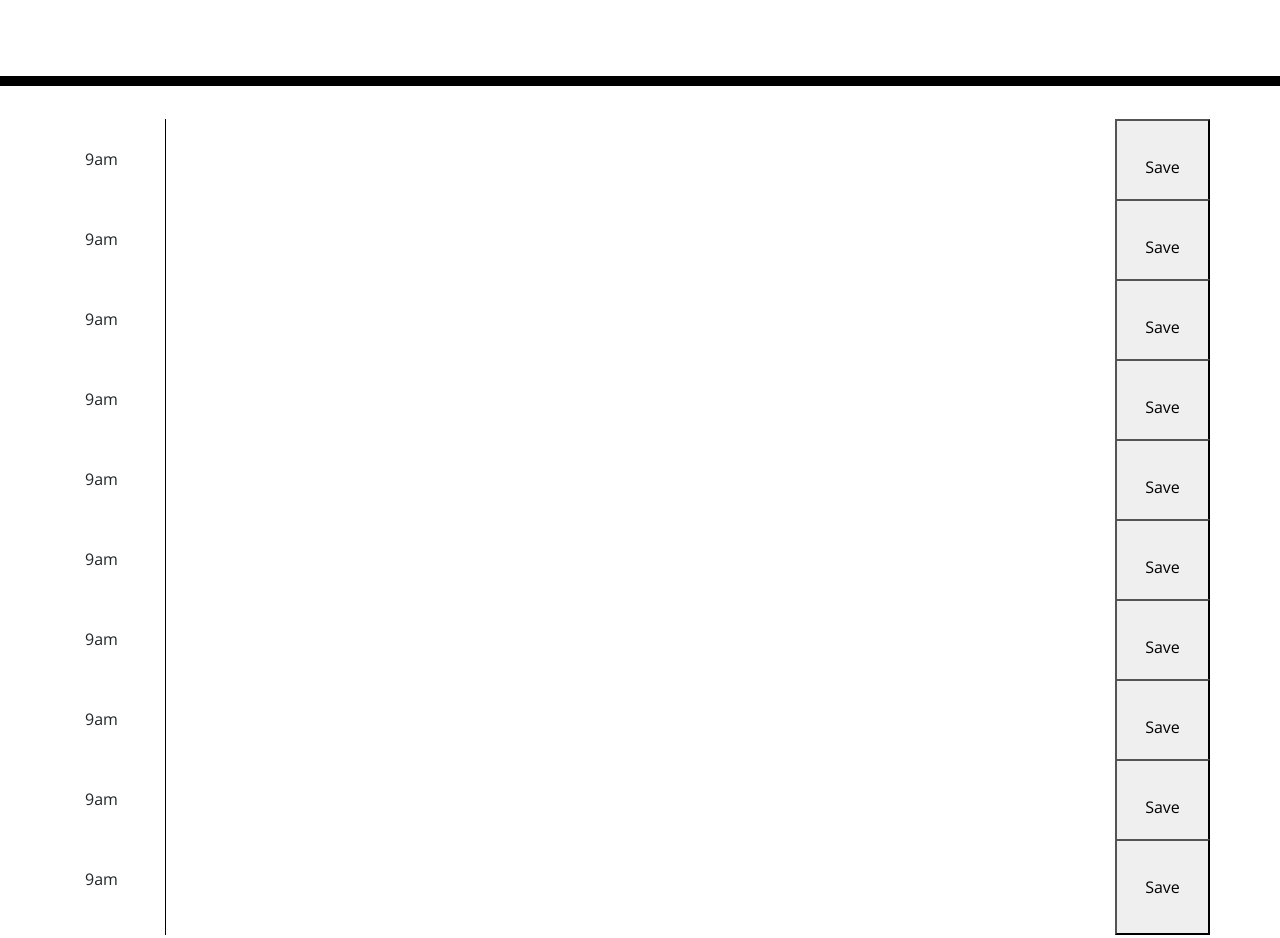
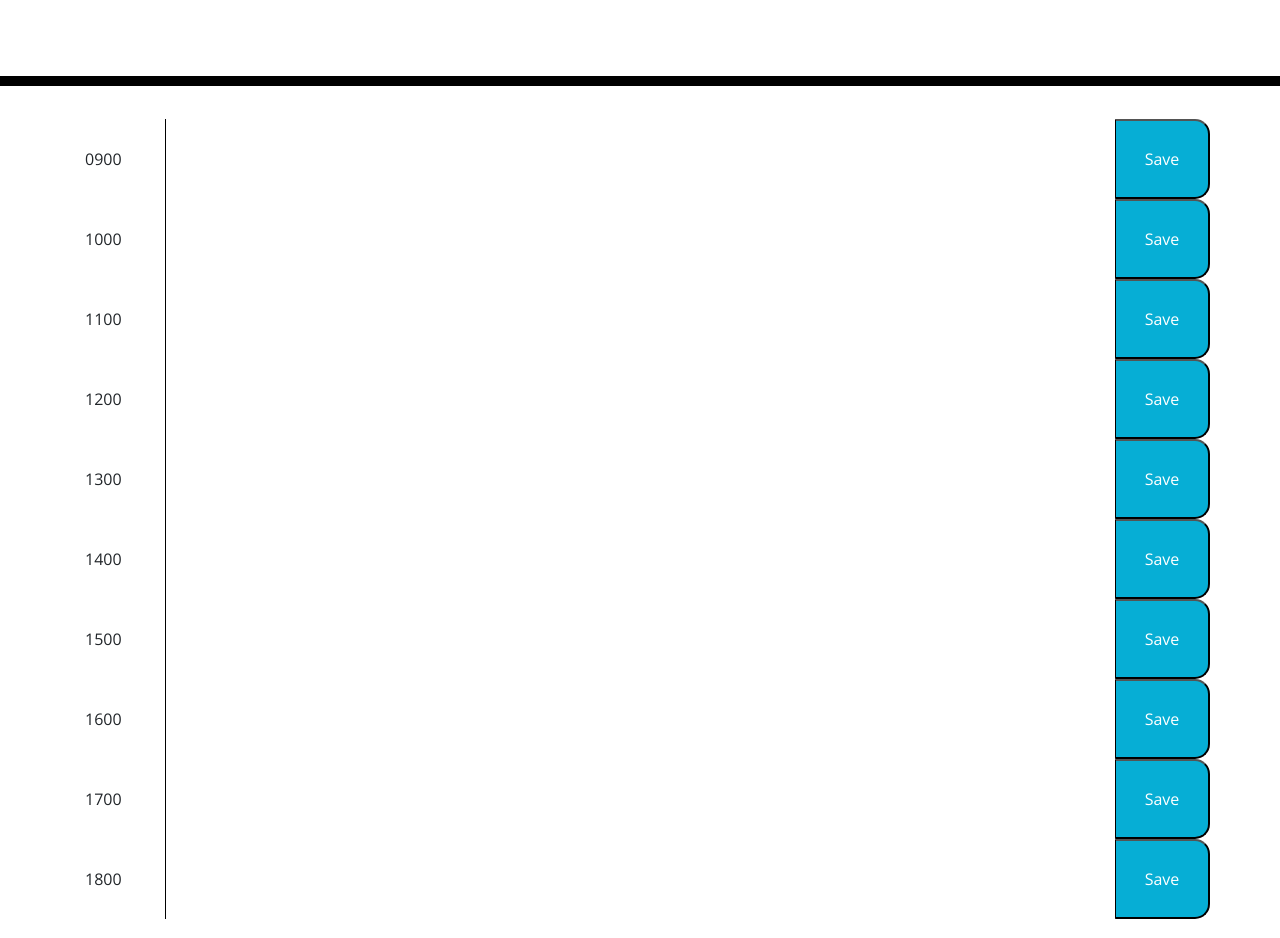
Before and after one commit to Dethrelkeld/DayPlanner, a plain HTML site: page index.html in a window 1280 px wide. Shown: the part 182-1120 px from the top of the page. Drawn offline with nearby package versions, Linux system fonts and the light colour scheme; a script that the page names is missing.

Commit message:
fixed classes added some comments and heights

```diff
--- a/assets/style.css
+++ b/assets/style.css
@@ -23,6 +23,7 @@ textarea{
 
 .description{
   white-space: pre-wrap;
+  height: 80px;
 }
 
 .time-block{
@@ -33,7 +34,8 @@ textarea{
 .row {
   white-space: pre-wrap;
   height: 80px;
-  border-top: 1px solid white;;
+  border-top: 1px solid white;
+
 }
 
 .hour {
@@ -63,9 +65,14 @@ textarea{
   border-bottom-right-radius: 15px;
   background-color: #06AED5;
   color: white;
+  height: 80px;
 }
 
 .saveBtn i:hover {
   font-size: 20px;
   transition: all .3s ease-in-out;
 }
+
+.time {
+  height: 80px;
+}
--- a/index.html
+++ b/index.html
@@ -22,74 +22,74 @@
   </header>
   <div class="container">
     <div class="row" id="hour-9">
-      <div class="col-md-1">
-        <p>9am</p>
+      <div class="col-md-1 time">
+        <p>0900</p>
       </div>
       <textarea class="col-md-10 description"></textarea>
-      <button class="col-md-1 save-button">Save</button>
+      <button class="col-md-1 saveBtn">Save</button>
     </div>
     <div class="row" id="hour-10">
-      <div class="col-md-1">
-        <p>9am</p>
+      <div class="col-md-1 time">
+        <p>1000</p>
       </div>
       <textarea class="col-md-10 description"></textarea>
-      <button class="col-md-1 save-button">Save</button>
+      <button class="col-md-1 saveBtn">Save</button>
     </div>
     <div class="row" id="hour-11">
-      <div class="col-md-1">
-        <p>9am</p>
+      <div class="col-md-1 time">
+        <p>1100</p>
       </div>
       <textarea class="col-md-10 description"></textarea>
-      <button class="col-md-1 save-button">Save</button>
+      <button class="col-md-1 saveBtn">Save</button>
     </div>
     <div class="row" id="hour-12">
-      <div class="col-md-1">
-        <p>9am</p>
+      <div class="col-md-1 time">
+        <p>1200</p>
       </div>
       <textarea class="col-md-10 description"></textarea>
-      <button class="col-md-1 save-button">Save</button>
+      <button class="col-md-1 saveBtn">Save</button>
     </div>
     <div class="row" id="hour-13">
-      <div class="col-md-1">
-        <p>9am</p>
+      <div class="col-md-1 time">
+        <p>1300</p>
       </div>
       <textarea class="col-md-10 description"></textarea>
-      <button class="col-md-1 save-button">Save</button>
+      <button class="col-md-1 saveBtn">Save</button>
     </div>
     <div class="row" id="hour-14">
-      <div class="col-md-1">
-        <p>9am</p>
+      <div class="col-md-1 time">
+        <p>1400</p>
       </div>
       <textarea class="col-md-10 description"></textarea>
-      <button class="col-md-1 save-button">Save</button>
+      <button class="col-md-1 saveBtn">Save</button>
     </div>
     <div class="row" id="hour-15">
-      <div class="col-md-1">
-        <p>9am</p>
+      <div class="col-md-1 time">
+        <p>1500</p>
       </div>
       <textarea class="col-md-10 description"></textarea>
-      <button class="col-md-1 save-button">Save</button>
+      <button class="col-md-1 saveBtn">Save</button>
     </div>
     <div class="row" id="hour-16">
-      <div class="col-md-1">
-        <p>9am</p>
+      <div class="col-md-1 time">
+        <p>1600</p>
       </div>
       <textarea class="col-md-10 description"></textarea>
-      <button class="col-md-1 save-button">Save</button>
+      <button class="col-md-1 saveBtn">Save</button>
     </div>
     <div class="row" id="hour-17">
-      <div class="col-md-1">
-        <p>9am</p>
+      <div class="col-md-1 time">
+        <p>1700</p>
       </div>
       <textarea class="col-md-10 description"></textarea>
-      <button class="col-md-1 save-button">Save</button>
+      <button class="col-md-1 saveBtn">Save</button>
     </div>
     <div class="row" id="hour-18">
-      <div class="col-md-1">
-        <p>9am</p>
+      <div class="col-md-1 time">
+        <p>1800</p>
       </div>
       <textarea class="col-md-10 description"></textarea>
-      <button class="col-md-1 save-button">Save</button>
+      <button class="col-md-1 saveBtn">Save</button>
     </div>
   </div>
 
--- a/script.js
+++ b/script.js
@@ -1,9 +1,10 @@
 $(document).ready(function () {
+    // luxon api used to get time
     var currentTime = luxon.DateTime.local();
     console.log(currentTime);
 
     // A button to save the information
-    $(".save-button").on("click", function () {
+    $(".saveBtn").on("click", function () {
         var task = $(this).siblings(".description").val().trim();
         console.log(task);
         var hour = $(this).parent().attr("id");
@@ -12,12 +13,13 @@ $(document).ready(function () {
 
 
     })
+
+    // check if the row is past, present or future by comparing to the api's hour value
     function checkHour() {
       var luxonHour = luxon.DateTime.local().hour;
       console.log(luxonHour);
         $(".row").each(function () {
             var calendarHour = parseInt($(this).attr("id").split("-")[1]);
-            console.log(calendarHour);
 
             // compare real time to time slot
             if (luxonHour < calendarHour) {
```
Also changed, not shown: 1 other file.
